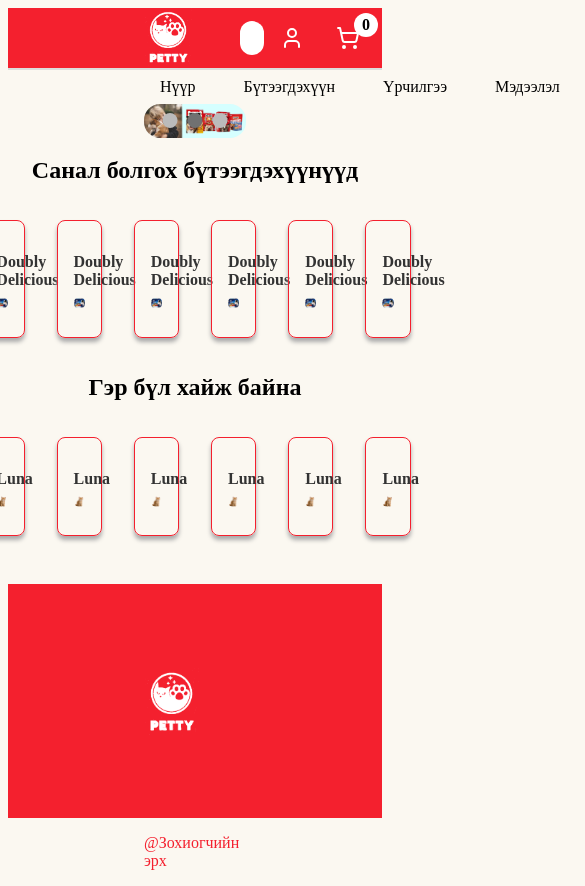
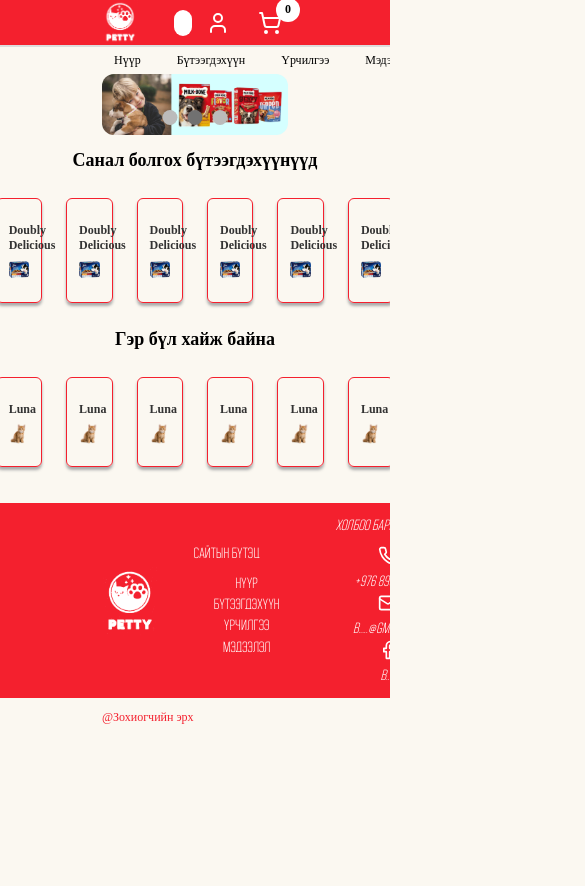
Before and after one commit to Khaszorig2434/webapp, a website with bundled scripts: page index.html in a window 390 px wide. Shown: the top 886 px of the page, 585 px wide, since content can reach past the window. After the commit the page ends 844 px from the top, so only its background shows below. Built offline with nearby package versions, Linux system fonts and the light colour scheme.

Commit message:
Mobile huvilbar Media Queryg ashiglaad

```diff
--- a/components/my-footer.js
+++ b/components/my-footer.js
@@ -7,7 +7,7 @@ class MyFooter extends HTMLElement {
     #render(){
         this.innerHTML = `
         <footer>
-        <img src="images/clean_white_logo.png" alt="logo" width="55">
+        <img src="images/clean_white_logo.png" alt="logo" width="55" height="69">
 
         <!-- Website structure -->
         <aside>
--- a/index.html
+++ b/index.html
@@ -6,8 +6,12 @@
     <meta name="viewport" content="width=device-width, initial-scale=1.0">
     <meta name="description" content="Bla bla">
     <link rel="stylesheet" href="/styles/prod.css">
-    <link rel="stylesheet" href="/styles/media.css">
     <link rel="stylesheet" href="./styles/cartDialog.css">
+    <link rel="preload" as="image" href="images/nuur.avif">
+    <link rel="preload" as="image" href="images/nuur1.avif">
+    <link rel="preload" as="image" href="images/nuur3.avif">
+    <link rel="preload" as="image" href="images/negfood.avif">
+    <link rel="preload" as="image" href="images/catcat.avif">
     <script src="/components/my-footer.js" type="module"></script>
     <script src="/components/my-header.js" type="module"></script>
     <script src="js/script.js"></script>
@@ -15,9 +19,9 @@
     <title>home</title>
     <script>
         const images = [
-            "images/nuur.png",
-            "images/nuur3.png",
-            "images/nuur1.png"
+            "images/nuur.avif",
+            "images/nuur3.avif",
+            "images/nuur1.avif"
         ];
         let currentIndex = 0;
 
@@ -53,7 +57,7 @@
     <my-header></my-header>
 
         <aside class="nuur">
-            <img id="dynamicImage" src="images/nuur.png" alt="Онцгой бүтээгдэхүүн бүтээгдэхүүн">
+            <img id="dynamicImage" src="images/nuur.avif" alt="Онцгой бүтээгдэхүүн бүтээгдэхүүн" width="600" height="202" loading="eager">
             <div class="pages">
                 <span class="dot active" onclick="changeImageManual(0)"></span>
                 <span class="dot" onclick="changeImageManual(1)"></span>
@@ -79,37 +83,37 @@
                 <section class="product">
                     <h3>Doubly Delicious</h3>
                     <a href="oneProduct.html">
-                        <img src="images/negfood.png" alt="product">
+                        <img src="images/negfood.avif" alt="product">
                     </a>
                 </section>
                 <section class="product">
                     <h3>Doubly Delicious</h3>
                     <a href="oneProduct.html">
-                        <img src="images/negfood.png" alt="product">
+                        <img src="images/negfood.avif" alt="product">
                     </a>
                 </section>
                 <section class="product">
                     <h3>Doubly Delicious</h3>
                     <a href="oneProduct.html">
-                        <img src="images/negfood.png" alt="product">
+                        <img src="images/negfood.avif" alt="product" loading="lazy">
                     </a>
                 </section>
                 <section class="product">
                     <h3>Doubly Delicious</h3>
                     <a href="oneProduct.html">
-                        <img src="images/negfood.png" alt="product">
+                        <img src="images/negfood.avif" alt="product" loading="lazy">
                     </a>
                 </section>
                 <section class="product">
                     <h3>Doubly Delicious</h3>
                     <a href="oneProduct.html">
-                        <img src="images/negfood.png" alt="product">
+                        <img src="images/negfood.avif" alt="product" loading="lazy">
                     </a>
                 </section>
                 <section class="product">
                     <h3>Doubly Delicious</h3>
                     <a href="oneProduct.html">
-                        <img src="images/negfood.png" alt="product">
+                        <img src="images/negfood.avif" alt="product" loading="lazy">
                     </a>
                 </section>
                 <button class="paw1" aria-label="Тэжээвэр амьтны бүтээгдэхүүн нэмж харах">
@@ -142,37 +146,37 @@
                 <section class="product">
                     <h3>Luna</h3>
                     <a href="oneProduct.html">
-                        <img src="./images/catcat.png" alt="product">
+                        <img src="./images/catcat.avif" alt="product" loading="lazy">
                     </a>
                 </section>
                 <section class="product">
                     <h3>Luna</h3>
                     <a href="oneProduct.html">
-                        <img src="./images/catcat.png" alt="product">
+                        <img src="./images/catcat.avif" alt="product" loading="lazy">
                     </a>
                 </section>
                 <section class="product">
                     <h3>Luna</h3>
                     <a href="oneProduct.html">
-                        <img src="./images/catcat.png" alt="product">
+                        <img src="./images/catcat.avif" alt="product" loading="lazy">
                     </a>
                 </section>
                 <section class="product">
                     <h3>Luna</h3>
                     <a href="oneProduct.html">
-                        <img src="./images/catcat.png" alt="product">
+                        <img src="./images/catcat.avif" alt="product" loading="lazy">
                     </a>
                 </section>
                 <section class="product">
                     <h3>Luna</h3>
                     <a href="oneProduct.html">
-                        <img src="./images/catcat.png" alt="product">
+                        <img src="./images/catcat.avif" alt="product" loading="lazy">
                     </a>
                 </section>
                 <section class="product">
                     <h3>Luna</h3>
                     <a href="oneProduct.html">
-                        <img src="./images/catcat.png" alt="product">
+                        <img src="./images/catcat.avif" alt="product" loading="lazy">
                     </a>
                 </section>
                 <button class="paw1" aria-label="Тэжээвэр амьтан нэмж харах">
--- a/styles/media.css
+++ /dev/null
@@ -1,15 +0,0 @@
-/* Гар утасны хэмжээ: 600px-с бага */
-@media (max-width: 600px) {
-    html, body {
-      font-size: 12px;
-    }
-    nav, footer{
-        display: none; /* Desktop зураг нууна */
-    }
-    .paw1{
-        display: none;
-    }
-    #dynamicImage{
-        width: 40rem;
-    }
-  }
--- a/styles/prod.css
+++ b/styles/prod.css
@@ -2,7 +2,37 @@ html, body{
     font-size: 16px;
     /* font-family: 'Buyan Light'; */
     background-color: var(--color-body);
+    margin: 0;
+    padding: 0;
+    overflow-x: hidden; /* Prevent horizontal scrolling */
 }
+
+/* Гар утасны хэмжээ: 768px-с бага */
+@media only screen and (max-width: 768px) {
+  html {
+    font-size: 12px;
+  }
+
+  body {
+    width: 100%;
+    font-size: 12px;
+    margin: 0;
+    padding: 0;
+  }
+
+  header {
+    padding: 0.5rem;
+    grid-template-columns: auto auto;
+  }
+
+  /* nav, footer{
+    display: none;
+  }
+  .paw1{
+    display: none;
+  } */
+}
+
 main {
   padding-left: 3rem;
 }
@@ -52,7 +82,6 @@ a{
 
 /* Толгой хэсэг */
 header {
-
     display: grid;
     grid-template-columns: auto 1fr auto auto;
     align-items: center;
@@ -136,12 +165,17 @@ nav ul li a:hover {
 footer{
   background-color: var(--color-petty);
   display:flex;
-    justify-content:flex-start;
+  /* justify-content:flex-start; */
+  justify-content: space-between;
   align-items: center;
+  flex-wrap: nowrap;
+  width: 100%;
   padding: 3px 8.5rem 0px 8.5rem;
   color:white;
   margin-top: 2rem;
   font-family: 'Buyan Light';
+  box-sizing: border-box;
+  overflow: hidden;
 }
 footer ul {
   list-style: none;
@@ -151,9 +185,13 @@ nav ul li a:hover {
   padding: 0.3rem 0.9rem;
   color:white;
 }
-  footer aside{
-    margin-left: 31.25rem;
-    margin-right: 21.875rem;
+footer aside,
+footer address {
+  flex: 1;
+  margin: 0 0.5rem;
+  text-align: center;
+  /* margin-left: 31.25rem;
+  margin-right: 21.875rem; */
 }
 .end{
   padding:0px 8.5rem;
@@ -271,6 +309,7 @@ nav ul li a:hover {
 #dynamicImage {
   width: 100%; /* Дэлгэцийн хэмжээнд тохирсон *//* Хэт өргөн дэлгэц дээр хязгаарлаж өгөв */
   height: auto; /* Харьцааг алдахгүй хадгална */
+  display: block;
   border-radius: var(--default-border-radius);
 }
 
@@ -316,6 +355,8 @@ nav ul li a:hover {
 }
 .product img {
     max-width: 100%;
+    width: 47px;
+    /* height: 47px; */
     height: auto;
     border-radius: var(--border-radius);
     margin-bottom: 0.5rem;
```
Also changed, not shown: images/catcat.avif (added), images/logo.avif (added), images/negfood.avif (added), images/nuur.avif (added), images/nuur1.avif (added), images/nuur2.avif (added), images/nuur3.avif (added). Lines whose indentation alone changed are shown as unchanged.
